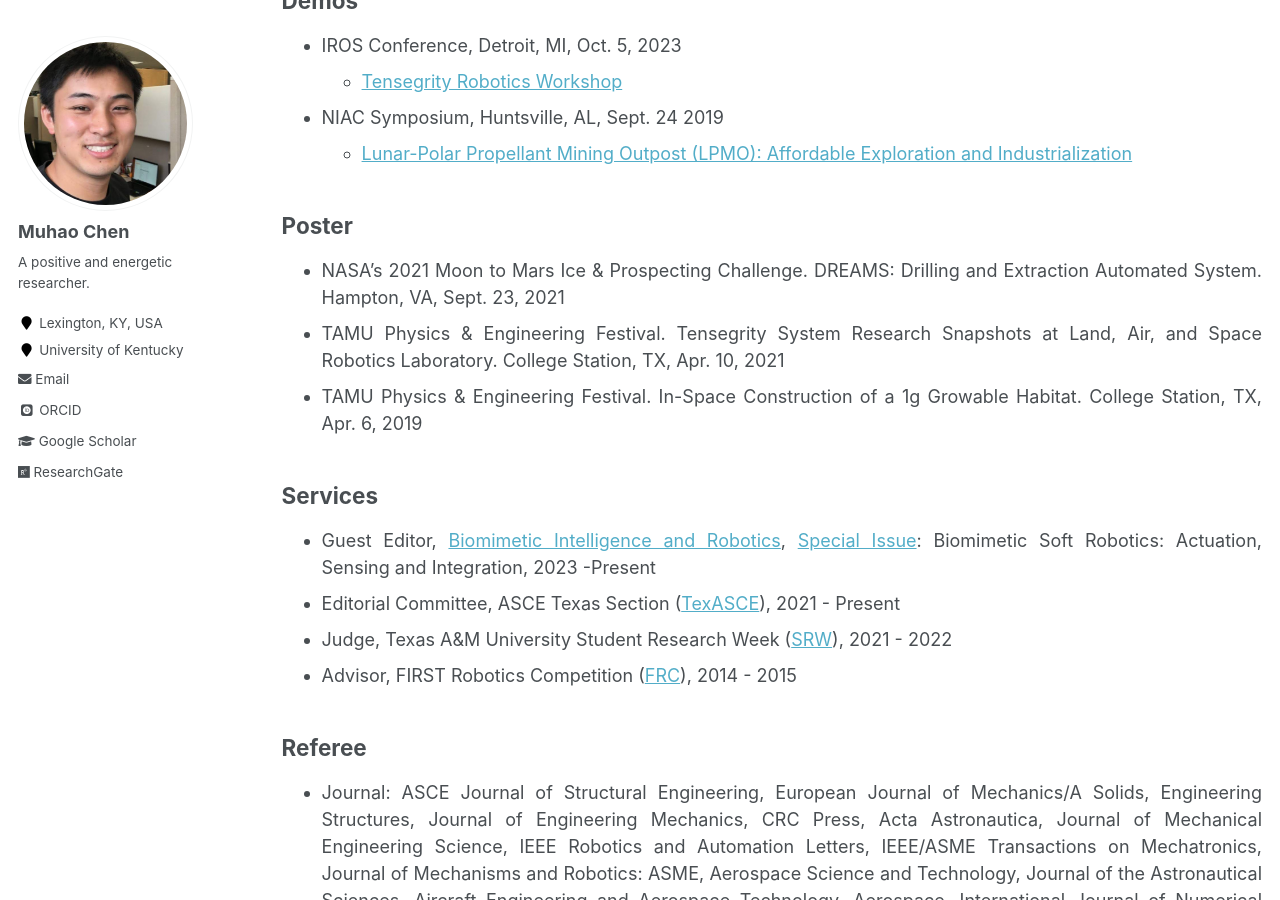
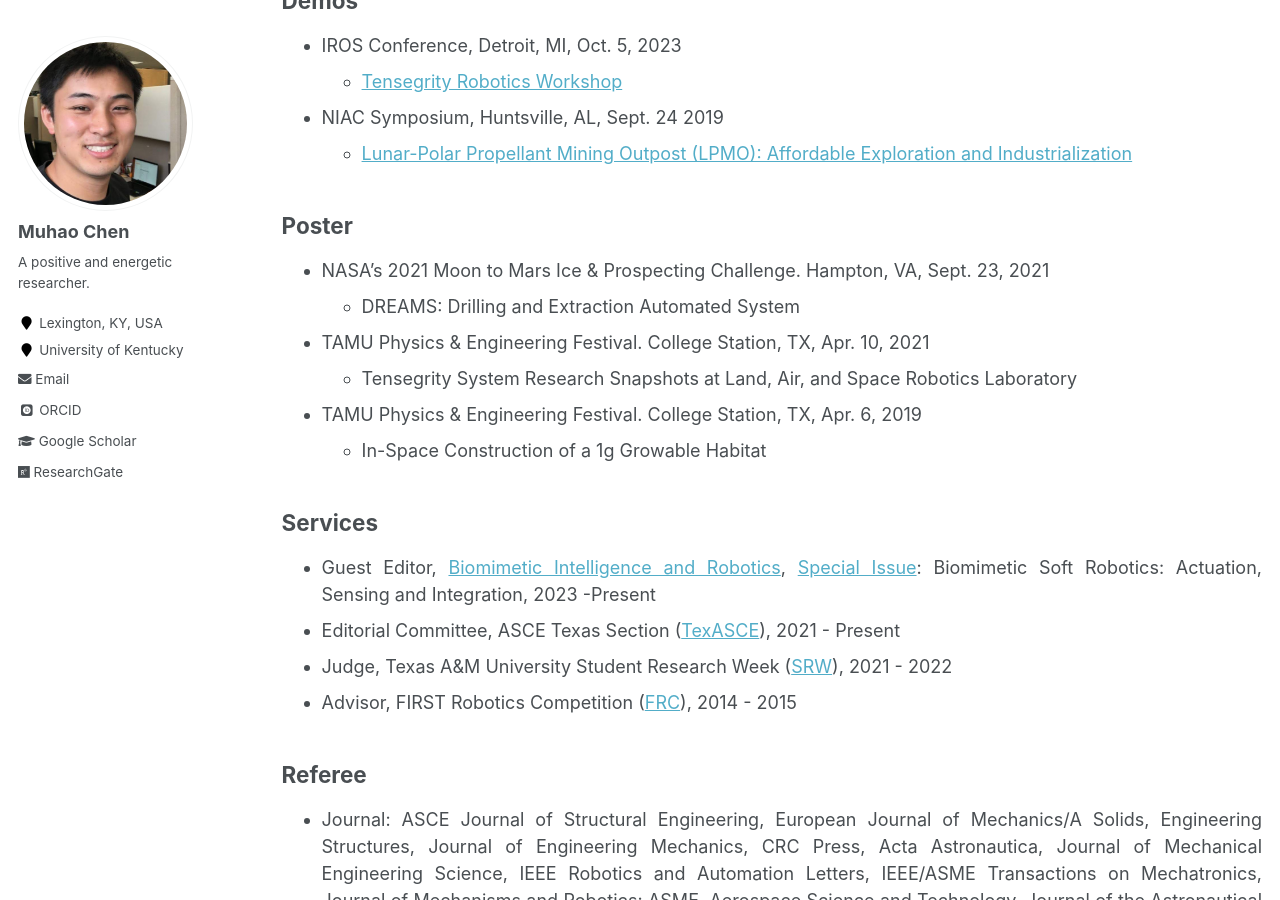
Before and after one commit to Muhao-Chen/muhao-chen.github.io, a Jekyll site: the page built from _pages/professional-activities.md, in a window 1280 px wide and 900 px high, scrolled down 1743 px. Built offline with Jekyll 4.4.1, drawn with Linux system fonts in a browser that asks for light colours; some web fonts are replaced; part of the change alters nothing that is shown.

```diff
--- a/_pages/professional-activities.md
+++ b/_pages/professional-activities.md
@@ -71,9 +71,12 @@ toc_max_header: 1
 
 
 ## Poster
-* NASA's 2021 Moon to Mars Ice & Prospecting Challenge. DREAMS: Drilling and Extraction Automated System. Hampton, VA, Sept. 23, 2021
-* TAMU Physics & Engineering Festival. Tensegrity System Research Snapshots at Land, Air, and Space Robotics Laboratory. College Station, TX, Apr. 10, 2021
-* TAMU Physics & Engineering Festival. In-Space Construction of a 1g Growable Habitat. College Station, TX, Apr. 6, 2019
+* NASA's 2021 Moon to Mars Ice & Prospecting Challenge. Hampton, VA, Sept. 23, 2021
+  - DREAMS: Drilling and Extraction Automated System
+* TAMU Physics & Engineering Festival. College Station, TX, Apr. 10, 2021
+  - Tensegrity System Research Snapshots at Land, Air, and Space Robotics Laboratory
+* TAMU Physics & Engineering Festival. College Station, TX, Apr. 6, 2019
+  - In-Space Construction of a 1g Growable Habitat
 
 ## Services
 * Guest Editor, [Biomimetic Intelligence and Robotics](https://www.sciencedirect.com/journal/biomimetic-intelligence-and-robotics), [Special Issue](https://www.sciencedirect.com/journal/biomimetic-intelligence-and-robotics/about/call-for-papers#biomimetic-soft-robotics-actuation-sensing-and-integration): Biomimetic Soft Robotics: Actuation, Sensing and Integration, 2023 -Present
```
